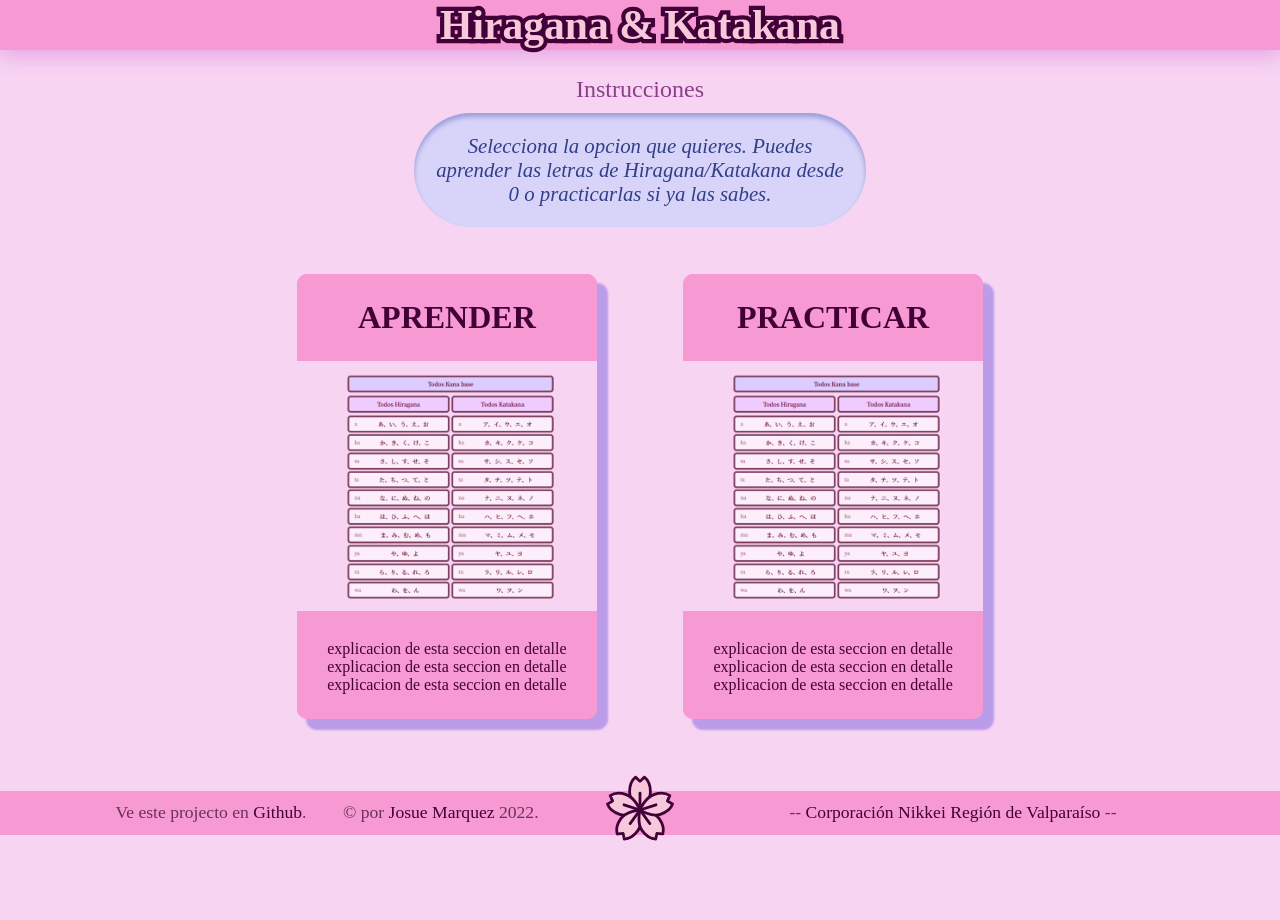
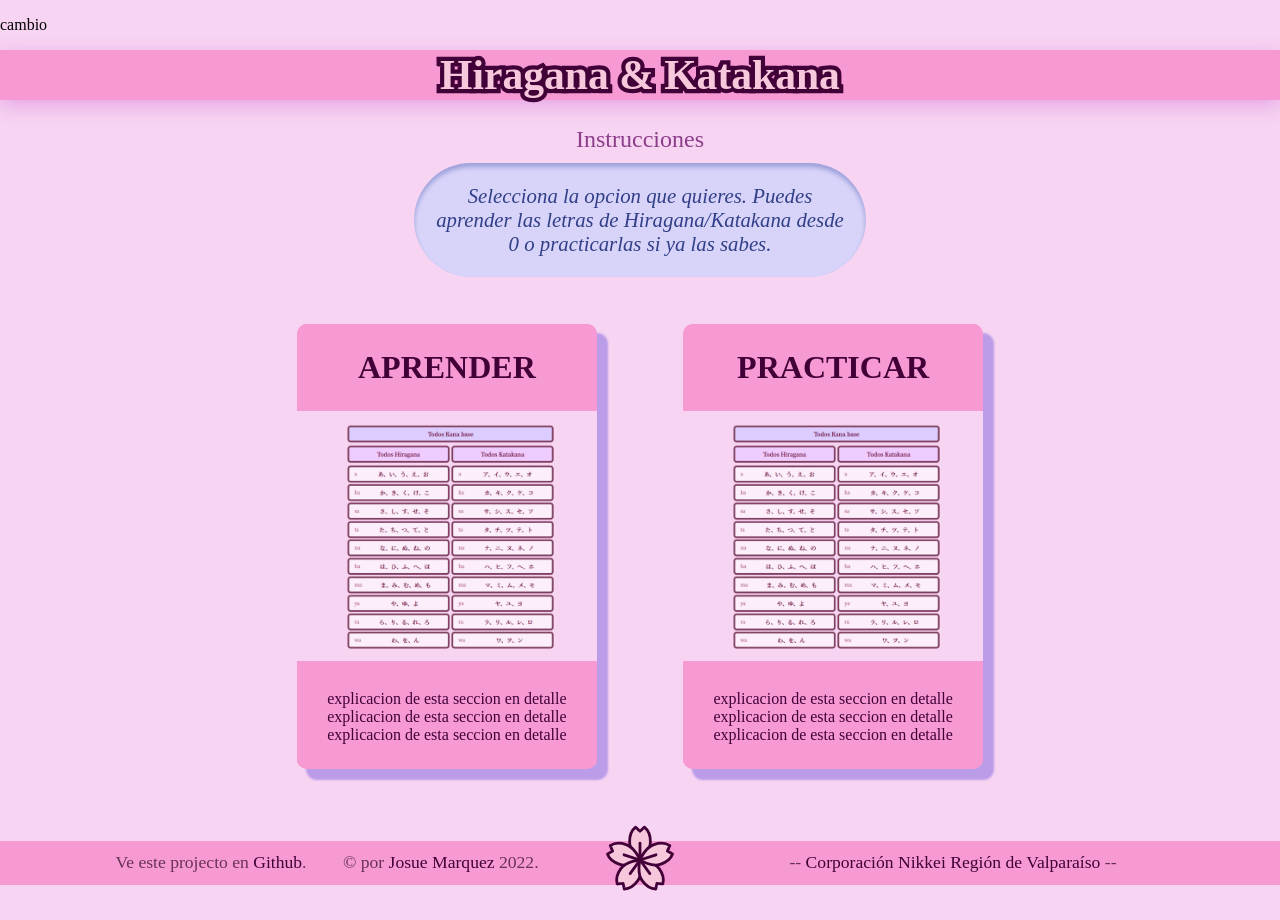
Before and after one commit to owaruuu/Kana-Practice, a plain HTML site: page index.html in a window 1280 px wide. Before the commit the page ends 870 px from the top, so only its background shows below. Drawn offline with Linux system fonts and the light colour scheme; a web font is replaced by a local one.

Commit message:
probando cambios

```diff
--- a/index.html
+++ b/index.html
@@ -21,6 +21,9 @@
   gtag('config', 'G-34FMTNV59C');
 </script>
 <body>
+    <div>
+        <p>cambio</p>
+    </div>
     <div id="header">
         <button id="title" class="stroke-single" title="Hiragana & Katakana">Hiragana & Katakana</button>
     </div>
```
